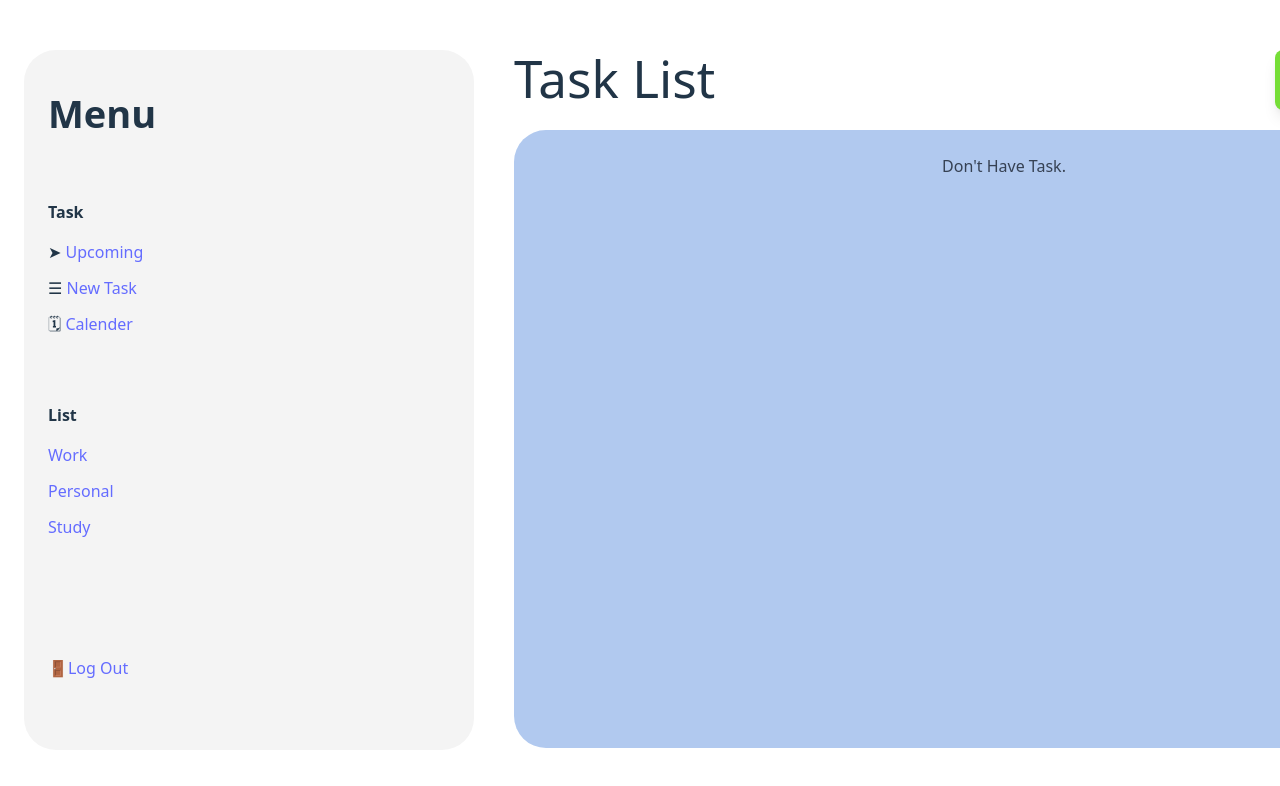
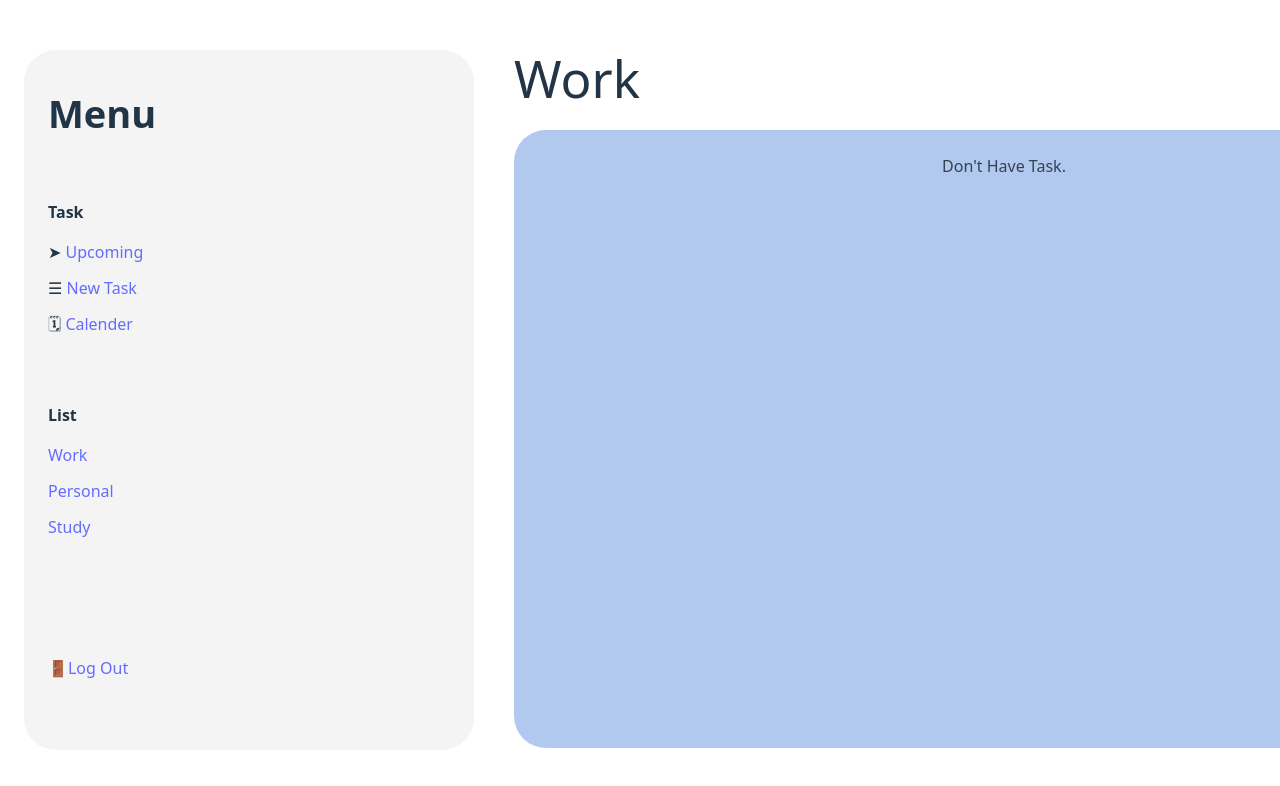
Before and after one commit to Kaluna7/ToDo-List, a React (Vite) app: page /home in a window 1280 px wide. Both pictures are taken after a click on the link "Work". Shown: the top 786 px of the page. Built offline with nearby package versions, Linux system fonts and the light colour scheme; a web font is replaced by a local one.

Commit message:
Finished

```diff
--- a/src/Component/Personal.jsx
+++ b/src/Component/Personal.jsx
@@ -44,8 +44,8 @@ export default function Study() {
 
   return (
     <div className="flex flex-col">
-      <div className="flex flex-row space-x-140">
-        <h1 className="mb-6">Task List</h1>
+      <div className="flex flex-row space-x-150">
+        <h1 className="mb-6">Personal</h1>
         <button
           className="h-15 shadow-lg"
           style={{ background: "#76DE37" }}
--- a/src/Component/Study.jsx
+++ b/src/Component/Study.jsx
@@ -44,8 +44,8 @@ export default function Study() {
 
   return (
     <div className="flex flex-col">
-      <div className="flex flex-row space-x-140">
-        <h1 className="mb-6">Task List</h1>
+      <div className="flex flex-row space-x-166">
+        <h1 className="mb-6">Study</h1>
         <button
           className="h-15 shadow-lg"
           style={{ background: "#76DE37" }}
--- a/src/Component/Work.jsx
+++ b/src/Component/Work.jsx
@@ -44,8 +44,8 @@ export default function Work() {
 
   return (
     <div className="flex flex-col">
-      <div className="flex flex-row space-x-140">
-        <h1 className="mb-6">Task List</h1>
+      <div className="flex flex-row space-x-168">
+        <h1 className="mb-6">Work</h1>
         <button
           className="h-15 shadow-lg"
           style={{ background: "#76DE37" }}
```
